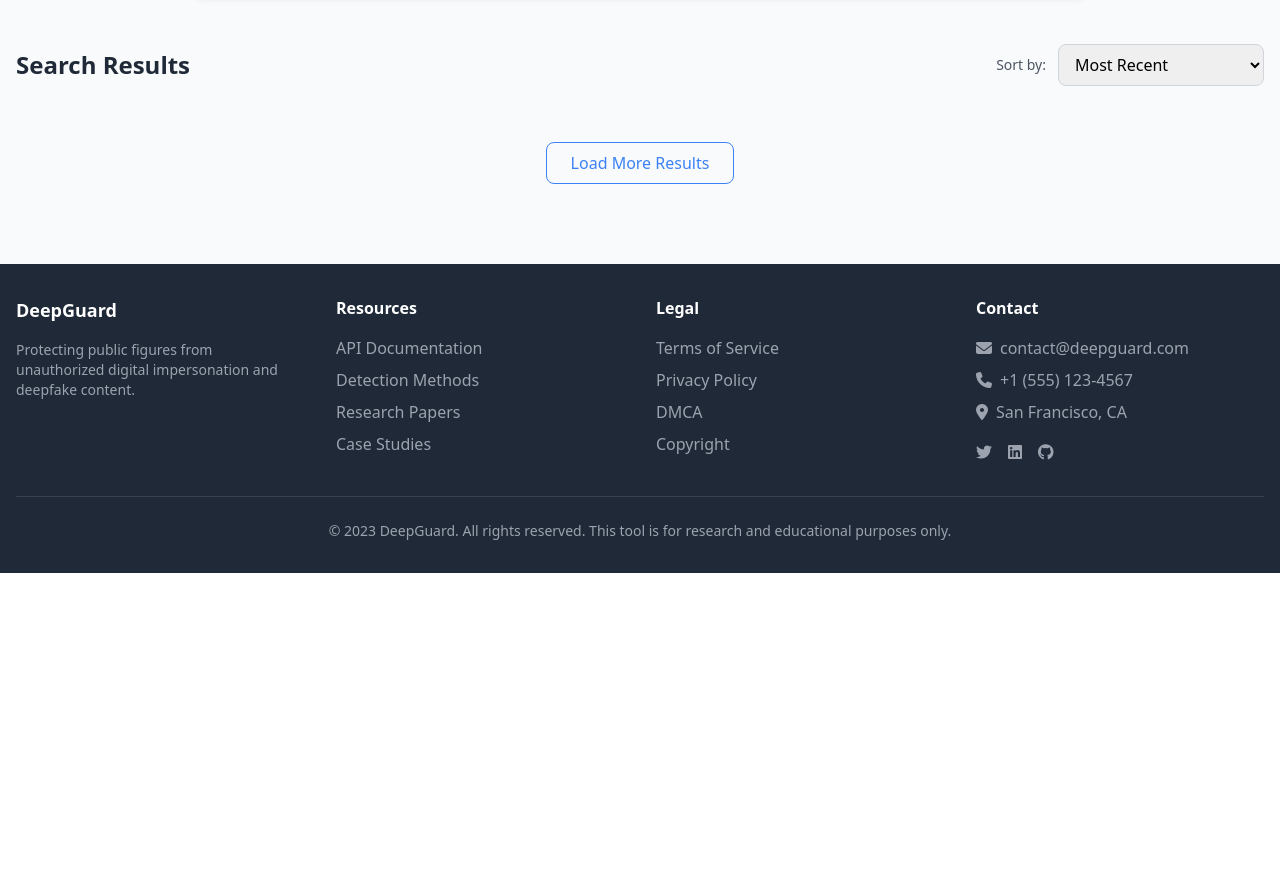
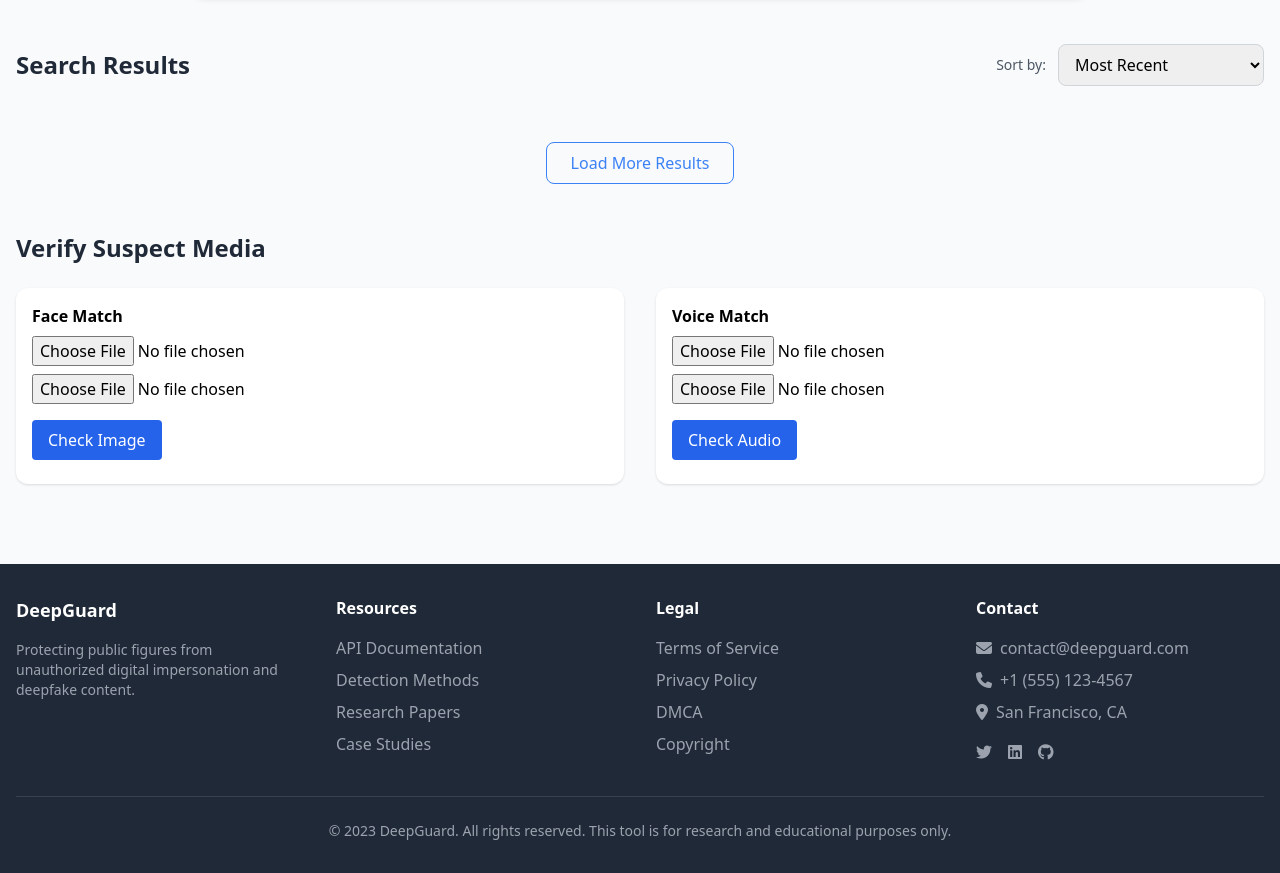
Before and after one commit to Tanisqgg/Ai_deepfake_takedown, a Python web app: template templates/WebUI.html in a window 1280 px wide. Shown: the part 512-1385 px from the top of the page. Before the commit the page ends 1085 px from the top, so only its background shows below. Run offline with Jinja, Linux system fonts and the light colour scheme; the template is opened without the code that fills it, so the values that code supplies are empty; some libraries are stand-ins or nearby versions.

Commit message:
Add media verification UI and fix API routes

```diff
--- a/src/detection_service/main.py
+++ b/src/detection_service/main.py
@@ -6,7 +6,7 @@ from detection_service.frame_extractor import download_video, extract_frames
 
 app = FastAPI(title="Detection Service")
 
-@app.post("/detect/face/")
+@app.post("/face/")
 async def detect_face(
     client: UploadFile = File(...),
     suspect: UploadFile = File(...),
@@ -26,7 +26,7 @@ async def detect_face(
     os.remove(tmp2)
     return {"matched": matched, "similarity": score}
 
-@app.post("/detect/voice/")
+@app.post("/voice/")
 async def detect_voice(
     client: UploadFile = File(...),
     suspect: UploadFile = File(...),
@@ -45,7 +45,7 @@ async def detect_voice(
     os.remove(tmp2)
     return {"matched": matched, "similarity": score}
 
-@app.post("/detect/video/")
+@app.post("/video/")
 async def detect_video(
     client: UploadFile = File(...),
     video_url: str = Form(...),
--- a/src/identity_service/main.py
+++ b/src/identity_service/main.py
@@ -4,7 +4,7 @@ from .fingerprint import extract_face_embedding, extract_voice_embedding
 
 app = FastAPI(title="Identity Fingerprint Service")
 
-@app.post("/fingerprint/face/")
+@app.post("/face/")
 async def face_fingerprint(file: UploadFile = File(...)):
     # save upload
     path = f"/tmp/{file.filename}"
@@ -13,7 +13,7 @@ async def face_fingerprint(file: UploadFile = File(...)):
     emb = extract_face_embedding(path)
     return {"embedding": emb.tolist()}
 
-@app.post("/fingerprint/voice/")
+@app.post("/voice/")
 async def voice_fingerprint(file: UploadFile = File(...)):
     path = f"/tmp/{file.filename}"
     with open(path, "wb") as f:
--- a/templates/WebUI.html
+++ b/templates/WebUI.html
@@ -158,6 +158,27 @@
                 </button>
             </div>
         </section>
+
+        <!-- Verification Section -->
+        <section class="mt-12">
+            <h2 class="text-2xl font-bold text-gray-800 mb-6">Verify Suspect Media</h2>
+            <div class="grid grid-cols-1 md:grid-cols-2 gap-8">
+                <div class="bg-white p-4 rounded-xl shadow">
+                    <h3 class="font-semibold mb-2">Face Match</h3>
+                    <input type="file" id="face-client" accept="image/*" class="mb-2 w-full">
+                    <input type="file" id="face-suspect" accept="image/*" class="mb-4 w-full">
+                    <button id="face-check-btn" class="px-4 py-2 bg-blue-600 hover:bg-blue-700 text-white rounded">Check Image</button>
+                    <p id="face-result" class="mt-2 text-sm text-gray-700"></p>
+                </div>
+                <div class="bg-white p-4 rounded-xl shadow">
+                    <h3 class="font-semibold mb-2">Voice Match</h3>
+                    <input type="file" id="voice-client" accept="audio/*" class="mb-2 w-full">
+                    <input type="file" id="voice-suspect" accept="audio/*" class="mb-4 w-full">
+                    <button id="voice-check-btn" class="px-4 py-2 bg-blue-600 hover:bg-blue-700 text-white rounded">Check Audio</button>
+                    <p id="voice-result" class="mt-2 text-sm text-gray-700"></p>
+                </div>
+            </div>
+        </section>
     </main>
 
     <!-- Footer -->
@@ -230,6 +251,34 @@
                 container.classList.remove('opacity-50');
             }
         });
+
+        document.getElementById('face-check-btn').addEventListener('click', async function() {
+            const client = document.getElementById('face-client').files[0];
+            const suspect = document.getElementById('face-suspect').files[0];
+            if (!client || !suspect) return;
+            const form = new FormData();
+            form.append('client', client);
+            form.append('suspect', suspect);
+            const res = await fetch('/detect/face/', { method: 'POST', body: form });
+            const data = await res.json();
+            document.getElementById('face-result').textContent = data.matched ?
+                `Match (${(data.similarity * 100).toFixed(1)}%)` :
+                `No Match (${(data.similarity * 100).toFixed(1)}%)`;
+        });
+
+        document.getElementById('voice-check-btn').addEventListener('click', async function() {
+            const client = document.getElementById('voice-client').files[0];
+            const suspect = document.getElementById('voice-suspect').files[0];
+            if (!client || !suspect) return;
+            const form = new FormData();
+            form.append('client', client);
+            form.append('suspect', suspect);
+            const res = await fetch('/detect/voice/', { method: 'POST', body: form });
+            const data = await res.json();
+            document.getElementById('voice-result').textContent = data.matched ?
+                `Match (${(data.similarity * 100).toFixed(1)}%)` :
+                `No Match (${(data.similarity * 100).toFixed(1)}%)`;
+        });
     </script>
 </body>
 </html>
```
Also changed, not shown: src/search_service/main.py (+4 -4 lines).
